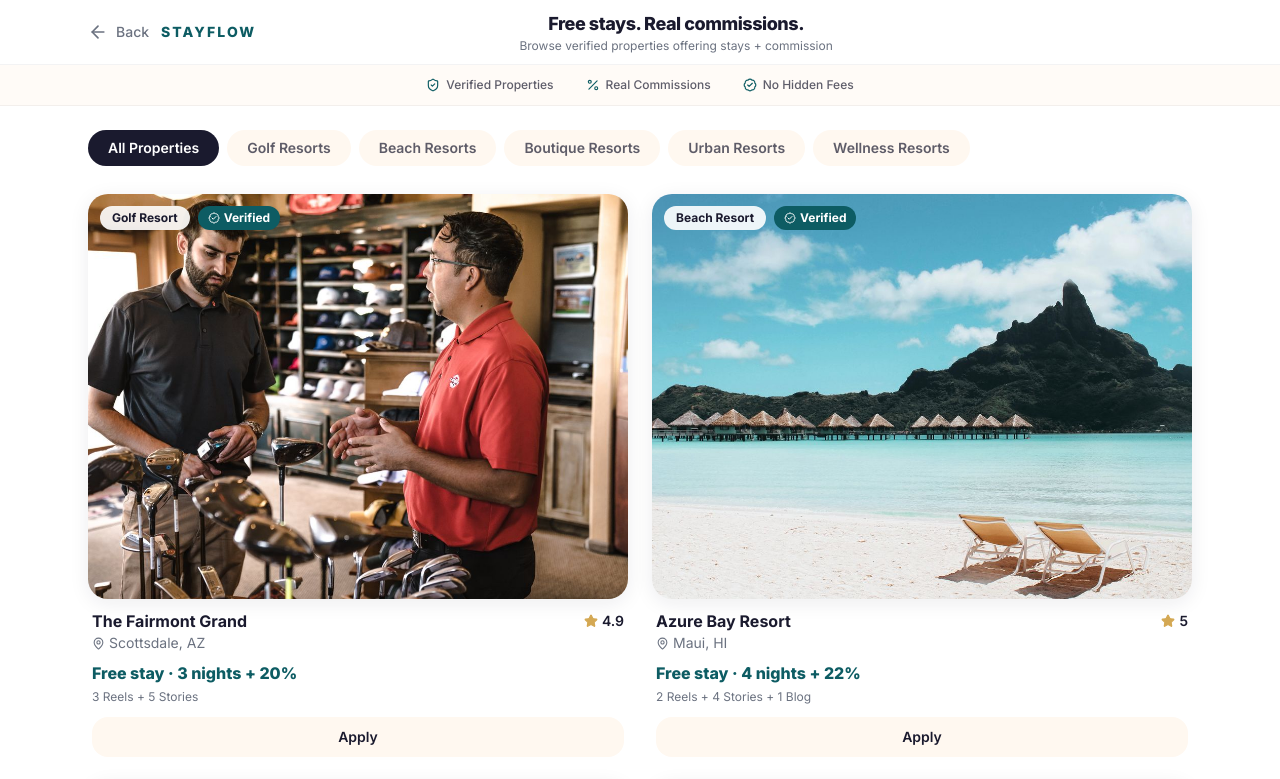
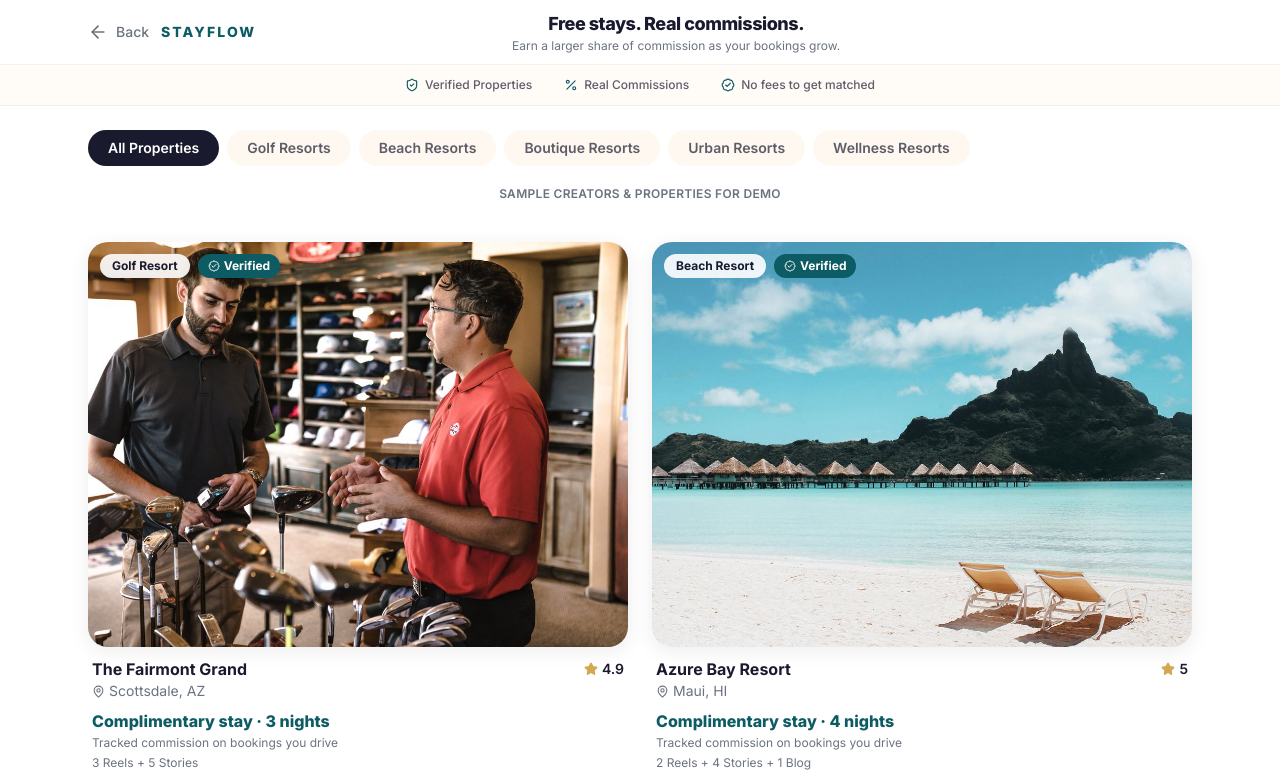
Before and after one commit to Halinfl/Stayflow, a Next.js app: page /creator-path in a window 1280 px wide. Shown: the top 779 px of the page. Built offline with nearby package versions, Linux system fonts and the light colour scheme.

Commit message:
Soften Studio/Luca copy: comps-first offers, ladder tease, demo honesty.
Remove raw commission % from campaign cards/modals, add creator ladder and hotel value lines, differentiate HowItWorks, label demo samples, and replace hidden-fees trust copy — keep hotel-first hero.

```diff
--- a/app/creator-path/page.tsx
+++ b/app/creator-path/page.tsx
@@ -41,14 +41,17 @@ export default function CreatorPathPage() {
             <Link href="/" className="flex items-center gap-2 text-brand-muted transition-colors hover:text-brand-charcoal"><ArrowLeft size={20} /><span className="text-sm font-medium">Back</span></Link>
             <span className="hidden text-sm font-extrabold tracking-[0.15em] text-brand-teal uppercase sm:inline">StayFlow</span>
           </div>
-          <div className="text-center"><h1 className="text-base font-extrabold tracking-tight text-brand-charcoal sm:text-lg">Free stays. Real commissions.</h1><p className="text-xs text-brand-muted">Browse verified properties offering stays + commission</p></div>
+          <div className="text-center"><h1 className="text-base font-extrabold tracking-tight text-brand-charcoal sm:text-lg">Free stays. Real commissions.</h1><p className="text-xs text-brand-muted">Earn a larger share of commission as your bookings grow.</p></div>
           <div className="w-16 sm:w-24" />
         </div>
       </header>
 
-      <div className="border-b border-brand-charcoal/5 bg-brand-cream/50"><div className="mx-auto flex max-w-6xl flex-wrap justify-center gap-x-8 gap-y-2 px-6 py-3"><span className="flex items-center gap-1.5 text-xs font-medium text-brand-charcoal/70"><ShieldCheck size={14} className="text-brand-teal" /> Verified Properties</span><span className="flex items-center gap-1.5 text-xs font-medium text-brand-charcoal/70"><Percent size={14} className="text-brand-teal" /> Real Commissions</span><span className="flex items-center gap-1.5 text-xs font-medium text-brand-charcoal/70"><BadgeCheck size={14} className="text-brand-teal" /> No Hidden Fees</span></div></div>
+      <div className="border-b border-brand-charcoal/5 bg-brand-cream/50"><div className="mx-auto flex max-w-6xl flex-wrap justify-center gap-x-8 gap-y-2 px-6 py-3"><span className="flex items-center gap-1.5 text-xs font-medium text-brand-charcoal/70"><ShieldCheck size={14} className="text-brand-teal" /> Verified Properties</span><span className="flex items-center gap-1.5 text-xs font-medium text-brand-charcoal/70"><Percent size={14} className="text-brand-teal" /> Real Commissions</span><span className="flex items-center gap-1.5 text-xs font-medium text-brand-charcoal/70"><BadgeCheck size={14} className="text-brand-teal" /> No fees to get matched</span></div></div>
 
       <div className="mx-auto max-w-6xl px-6 pt-6"><FilterChips active={filter} onChange={(value) => { setFilter(value); setVisibleCount(INITIAL_COUNT); }} /></div>
+      <div className="mx-auto max-w-6xl px-6 pt-4">
+        <p className="mb-4 text-center text-xs font-semibold uppercase tracking-wide text-brand-muted">Sample creators &amp; properties for demo</p>
+      </div>
       <div className="mx-auto max-w-6xl px-6 py-6">
         <div className="grid grid-cols-1 gap-6 sm:grid-cols-2">{visible.map((campaign) => <CampaignCard key={campaign.id} campaign={campaign} onOpen={() => handleCardOpen(campaign)} />)}</div>
         {visibleCount < filtered.length && <div className="mt-10 text-center"><button onClick={() => setVisibleCount((count) => count + 4)} className="rounded-2xl border-2 border-brand-charcoal/10 px-8 py-3.5 font-semibold text-brand-charcoal transition-colors hover:border-brand-teal hover:text-brand-teal">Load More ({filtered.length - visibleCount} remaining)</button></div>}
--- a/app/hotel-path/page.tsx
+++ b/app/hotel-path/page.tsx
@@ -23,12 +23,17 @@ export default function HotelPathPage() {
             <h1 className="text-base font-extrabold tracking-tight text-brand-charcoal sm:text-lg">
               Find your perfect creator match
             </h1>
-            <p className="text-xs text-brand-muted">Swipe right to match, up for details</p>
+            <p className="text-xs text-brand-muted">Same comps you already give — now with tracked direct bookings.</p>
           </div>
           <div className="w-16 sm:w-24" />
         </div>
       </header>
 
+      <div className="mx-auto max-w-6xl px-6 pt-4 text-center">
+        <p className="text-sm text-brand-muted">Match creators to soft nights.</p>
+        <p className="mt-2 text-xs font-semibold uppercase tracking-wide text-brand-muted">Sample creators &amp; properties for demo</p>
+      </div>
+
       <SwipeDeck />
     </main>
   );
--- a/components/CampaignCard.tsx
+++ b/components/CampaignCard.tsx
@@ -56,8 +56,9 @@ export default function CampaignCard({ campaign, onOpen }: CampaignCardProps) {
           </span>
         </div>
         <p className="mt-2 text-base font-extrabold text-brand-teal">
-          Free stay · {campaign.compNights} nights + {campaign.commission}%
+          Complimentary stay · {campaign.compNights} nights
         </p>
+        <p className="mt-0.5 text-xs text-brand-muted">Tracked commission on bookings you drive</p>
         <p className="mt-1 text-xs text-brand-muted">{campaign.deliverables}</p>
         <button
           onClick={(event) => {
--- a/components/CampaignDetailModal.tsx
+++ b/components/CampaignDetailModal.tsx
@@ -1,7 +1,7 @@
 "use client";
 
 import { AnimatePresence, motion } from "framer-motion";
-import { BadgeCheck, Camera, MapPin, Moon, Percent, Star, X } from "lucide-react";
+import { BadgeCheck, Camera, MapPin, Moon, Star, X } from "lucide-react";
 import type { HotelCampaign } from "@/lib/data";
 import SafeImage from "@/components/SafeImage";
 
@@ -43,9 +43,9 @@ export default function CampaignDetailModal({ campaign, onClose, onApply }: Camp
             <div className="space-y-5 p-6">
               <div className="rounded-2xl bg-brand-cream p-5">
                 <p className="mb-3 text-xs font-bold uppercase tracking-wide text-brand-muted">The Offer</p>
-                <div className="grid grid-cols-2 gap-4">
-                  <Offer icon={<Moon size={18} className="mt-0.5 shrink-0 text-brand-teal" />} title={`${campaign.compNights} Free Nights`} detail="Complimentary stay" />
-                  <Offer icon={<Percent size={18} className="mt-0.5 shrink-0 text-brand-teal" />} title={`${campaign.commission}% Commission`} detail="On tracked bookings" />
+                <div className="grid grid-cols-1 gap-4 sm:grid-cols-2">
+                  <Offer icon={<Moon size={18} className="mt-0.5 shrink-0 text-brand-teal" />} title={`Complimentary stay · ${campaign.compNights} nights`} detail="Agreed nights for the collaboration" />
+                  <Offer icon={<BadgeCheck size={18} className="mt-0.5 shrink-0 text-brand-teal" />} title="Tracked commission" detail="On bookings you drive" />
                 </div>
               </div>
               <div>
--- a/components/HowItWorks.tsx
+++ b/components/HowItWorks.tsx
@@ -40,7 +40,7 @@ export default function HowItWorks() {
             Match → Stay → Earn
           </h2>
           <p className="mx-auto mt-3 max-w-2xl text-brand-muted">
-            A simple loop built for hoteliers and creators who want outcomes, not fluff.
+            Not barter-only. Not pay-for-posts-only. Match, stay, and tracked bookings.
           </p>
         </motion.div>
 
--- a/components/TrustBar.tsx
+++ b/components/TrustBar.tsx
@@ -8,7 +8,7 @@ const stats = [
   { icon: BadgeCheck, label: "Vetted properties only" },
   { icon: Percent, label: "Real, tracked commissions" },
   { icon: Users, label: "Growing creator network" },
-  { icon: Handshake, label: "No hidden fees. Ever." },
+  { icon: Handshake, label: "No fees to get matched." },
 ];
 
 export default function TrustBar() {
--- a/components/badges.tsx
+++ b/components/badges.tsx
@@ -33,7 +33,7 @@ export function TcsBadge({
       </div>
       <div className="leading-tight">
         <div className="text-sm font-bold text-white">TCS Score</div>
-        <div className="text-xs text-white/50">Travel Commerce</div>
+        <div className="text-xs text-white/50">Illustrative · Travel Commerce</div>
       </div>
     </div>
   );
```
